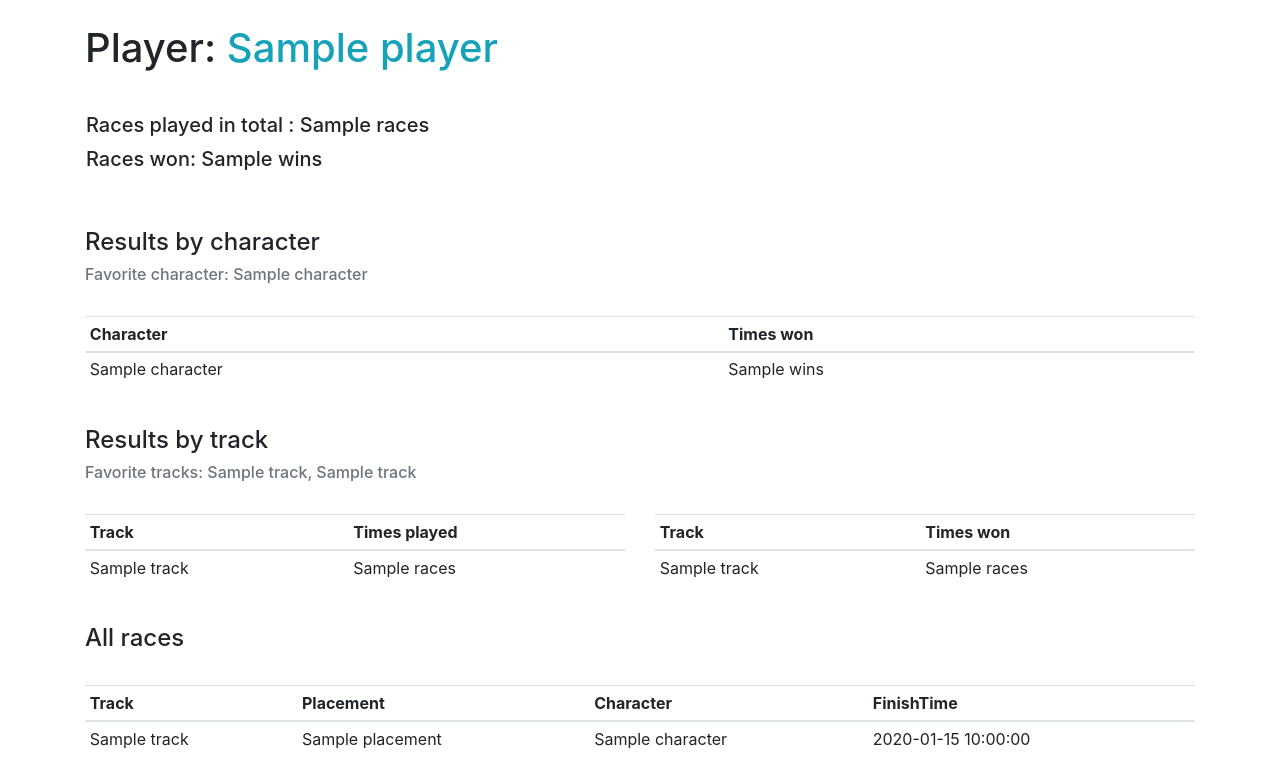
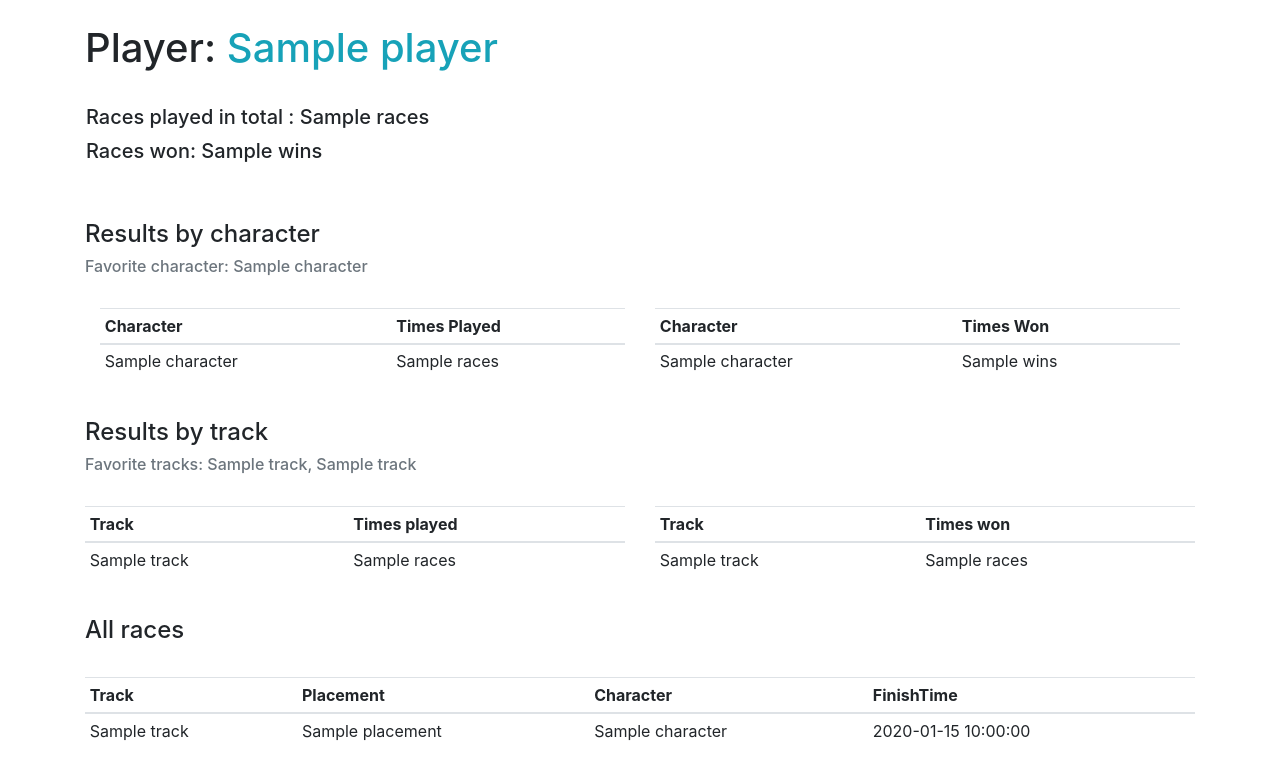
Before and after one commit to saarasat/mariokart-stats, a Flask app: template application/templates/players/playerstatistics.html in a window 1280 px wide. Shown: the part 56-827 px from the top of the page. After the commit the page ends 797 px from the top, so only its background shows below. Run offline with Flask 2, Linux system fonts and the light colour scheme; the template is opened without the code that fills it: most values are stand-ins (such as "Sample title", 1, 10 or a date in 2020); some libraries are stand-ins or nearby versions.

Commit message:
Working on aggregate queries

```diff
--- a/application/players/views.py
+++ b/application/players/views.py
@@ -131,6 +131,6 @@ def players_statisticsone(id):
 
     return render_template("players/playerstatistics.html", players=Player.query.filter_by(account_id = current_user.id).all(),
     basic_stats=Player.player_basic_stats(id), races_won=Player.player_races_won(id),
-    character_stats=Player.player_character_stats(id),
+    characters_played=Player.player_characters_played(id), characters_won=Player.player_characters_won(id),
     favorite_tracks=Player.player_find_favoriteTracks(id), tracks_played=Player.player_tracks_played(id), tracks_won=Player.player_tracks_won(id),
     race_stats=Player.player_all_race_stats(id))
--- a/application/templates/players/playerstatistics.html
+++ b/application/templates/players/playerstatistics.html
@@ -3,13 +3,10 @@
 {% block body %}
 
   {% if basic_stats is defined %}
-    <div>
+  <div>
     {% for player in basic_stats %}
-    <main role="main" class="inner cover">
+      <main role="main" class="inner cover">
         <h1 class="cover-heading" >Player: <span class="text-info">{{player.Player}}</span></h1>
-        <p class="lead"></p>
-        <p class="lead">
-        </p>
       </main>
     </div>
     <br>
@@ -27,36 +24,70 @@
     </table>
   </div>
 
-
   <br>
   <br>
-  <div>
-  <h4>Results by character</h4>
-
-  <td><h6 class="text-muted">Favorite character: {{player.Character}}</h6></td>
+  <div class="container">
+    <div class="row">
+      <h4>Results by character</h4>
+    </div>
+    <div class="row">
+      <td><h6 class="text-muted">Favorite character: {{player.Character}}</h6></td>
+    </div>
   <br>
-  <div class="table-responsive table-sm">
+    <div class="row">
+      <div class="col">
+    <div class="table-responsive table-sm">
       <table class="table align-center">
         <thead>
           <tr>
             <th scope="col">Character</th>
-            <th scope="col">Times won</th>
+            <th scope="col">Times Played</th>
           </tr>
         </thead>
-        {% if character_stats is defined %}
+        {% if characters_played is defined %}
         <tbody>
-          {% for character in character_stats %}
+          {% for character in characters_played %}
           <tr>
             <td scope="row">{{character.Character}}</td>
-            <td>{{character.Wins}}</td>
+            <td>{{character.Races}}</td>
           </tr>
           {% endfor %}
         </tbody>
         {% endif %}
       </table>
     </div>
+  </div>
+
     {% endfor %}
     {% endif %}
+
+
+      <div class="col">
+        <div class="table-responsive table-sm">
+          <table class="table align-center">
+            <thead>
+              <tr>
+                <th scope="col">Character</th>
+                <th scope="col">Times Won</th>
+              </tr>
+            </thead>
+            {% if characters_won is defined %}
+            <tbody>
+              {% for character in characters_won %}
+              <tr>
+                <td scope="row">{{character.Character}}</td>
+                <td>{{character.Wins}}</td>
+              </tr>
+              {% endfor %}
+            </tbody>
+            {% endif %}
+          </table>
+        </div>
+      </div>
+    </div>
+
+
+
   </div>
   <br>
 
```
Also changed, not shown: application/players/models.py (+18 -6 lines).
